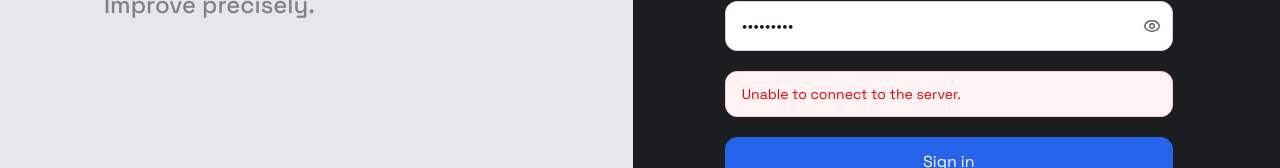
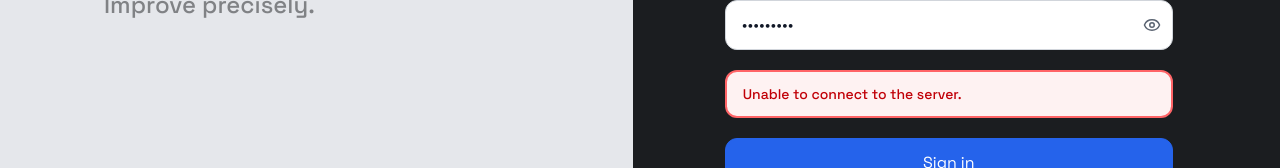
Before and after one commit to Ujjvl-hub/Acuity, a React (Vite) app: page /login in a window 1280 px wide. Both pictures are taken after typing "name@example.com", "Sample123" into the empty fields and a click on the button "Sign in". Shown: the part 402-570 px from the top of the page. Built offline with nearby package versions, Linux system fonts and the light colour scheme; no server answers.

Commit message:
Improve login error visibility

```diff
--- a/src/features/auth/components/LoginForm.jsx
+++ b/src/features/auth/components/LoginForm.jsx
@@ -133,8 +133,8 @@ function LoginForm() {
       {error && (
         <div
           role="alert"
-          aria-live="polite"
-          className="rounded-xl border border-red-200 bg-red-50 px-4 py-3 text-sm text-red-600"
+          aria-live="assertive"
+          className="rounded-xl border-2 border-red-400 bg-red-50 px-4 py-3 text-sm font-medium text-red-700"
         >
           {error}
         </div>
```
